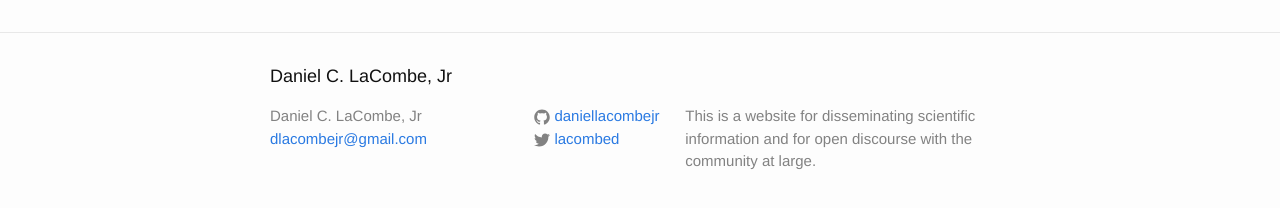
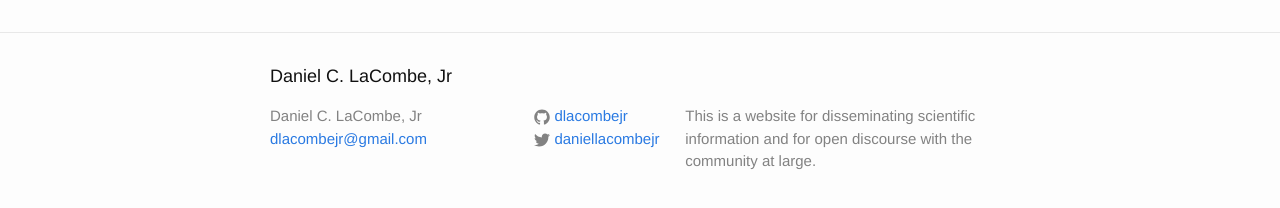
Before and after one commit to dlacombejr/dlacombejr.github.io, a Jekyll site: the page built from index.html, in a window 1280 px wide. Shown: the part 225-433 px from the top of the page. Built offline with Jekyll 4.4.1, drawn with Linux system fonts in a browser that asks for light colours.

Commit message:
modifications

```diff
--- a/_config.yml
+++ b/_config.yml
@@ -5,8 +5,8 @@ description: > # this means to ignore newlines until "baseurl:"
   This is a website for disseminating scientific information and for open discourse with the community at large.
 baseurl: "" # the subpath of your site, e.g. /blog/
 url: "http://dlacombejr.github.io" # the base hostname & protocol for your site
-twitter_username: lacombed
-github_username:  daniellacombejr
+twitter_username: daniellacombejr
+github_username:  dlacombejr
 
 # Build settings
 markdown: kramdown
```
